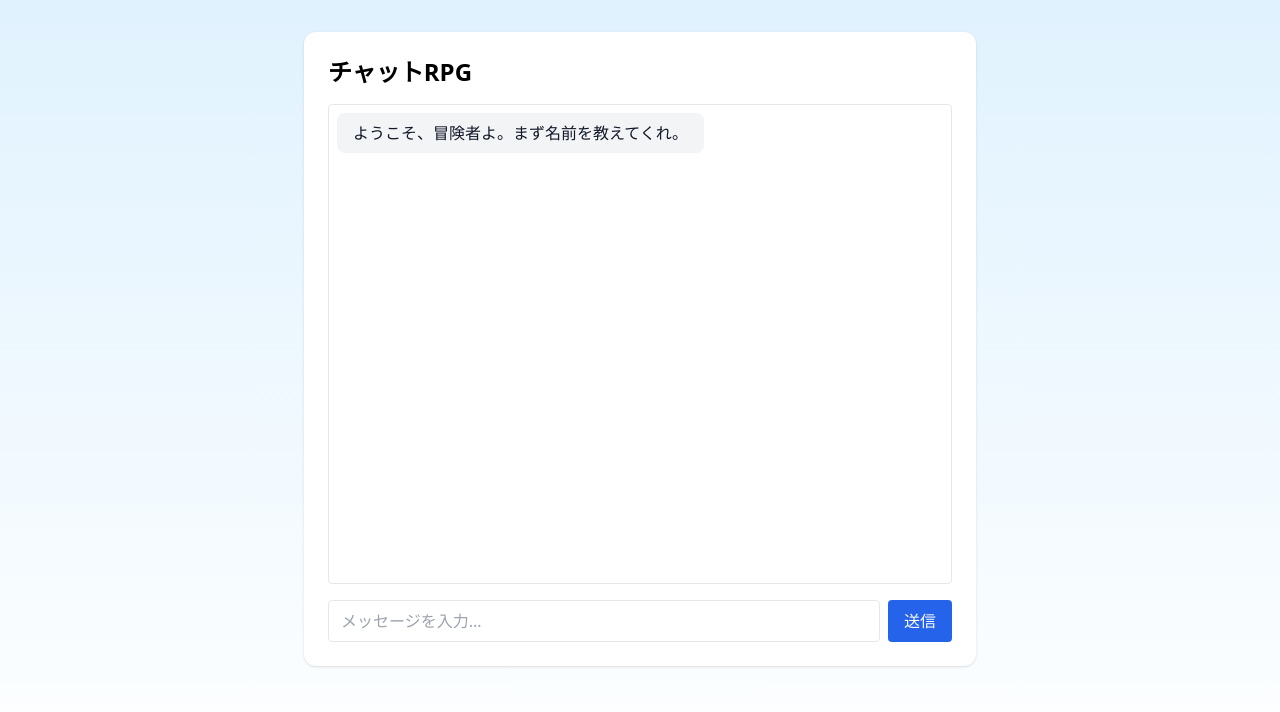
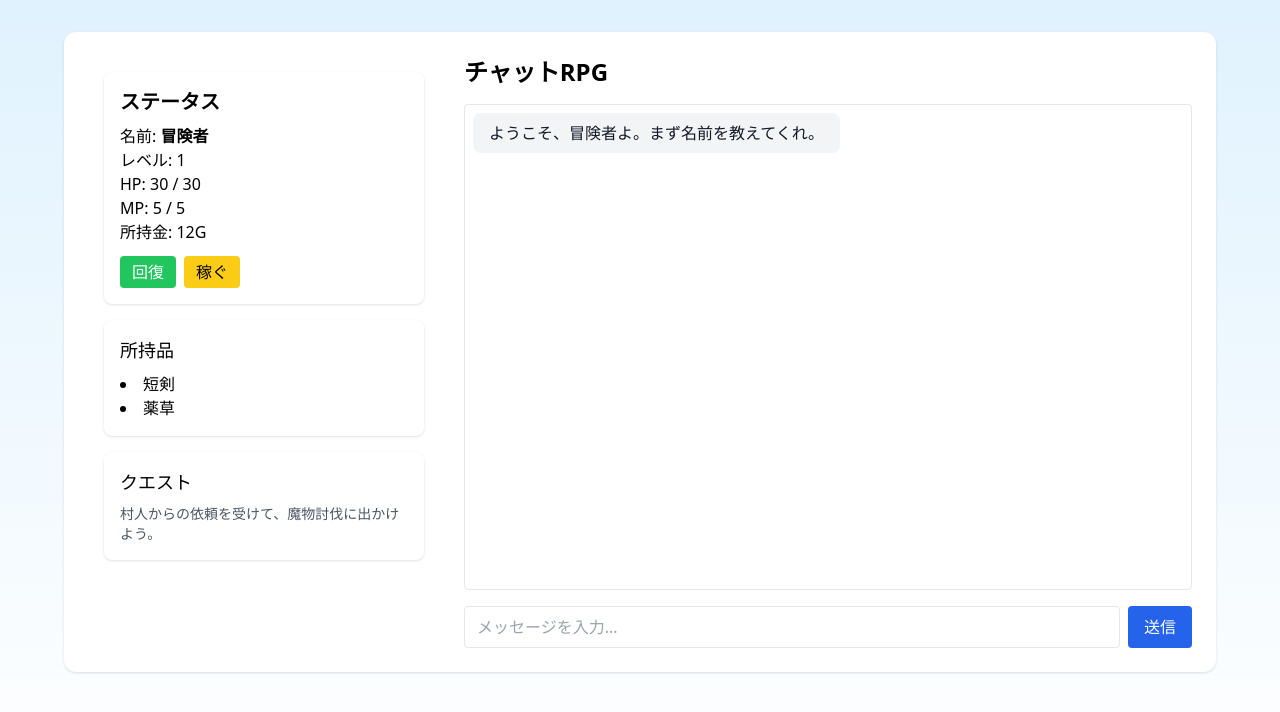
Before and after one commit to ttrace/chat-commander, a Next.js app: page / in a window 1280 px wide. Shown: the top 712 px of the page. Built offline with nearby package versions, Linux system fonts and the light colour scheme.

Commit message:
2画面化

```diff
--- /dev/null
+++ b/components/ChatPanel.js
@@ -0,0 +1,9 @@
+import ChatWindow from '../pages/chatWindow'
+
+export default function ChatPanel({ children }) {
+  return (
+    <div className="p-4 flex flex-col h-full">
+      {children}
+    </div>
+  )
+}
--- /dev/null
+++ b/components/MainPanel.js
@@ -0,0 +1,45 @@
+import { useState } from 'react'
+
+export default function MainPanel() {
+  const [player, setPlayer] = useState({ name: '冒険者', level: 1, hp: 30, maxHp: 30, mp: 5, maxMp: 5, gold: 12 })
+  const [inventory, setInventory] = useState(['短剣', '薬草'])
+
+  const heal = () => {
+    setPlayer(p => ({ ...p, hp: Math.min(p.maxHp, p.hp + 10) }))
+  }
+
+  const gainGold = () => {
+    setPlayer(p => ({ ...p, gold: p.gold + 5 }))
+  }
+
+  return (
+    <div className="p-4">
+      <div className="bg-white rounded-lg shadow p-4 mb-4">
+        <h2 className="text-xl font-semibold">ステータス</h2>
+        <div className="mt-2">
+          <div>名前: <strong>{player.name}</strong></div>
+          <div>レベル: {player.level}</div>
+          <div>HP: {player.hp} / {player.maxHp}</div>
+          <div>MP: {player.mp} / {player.maxMp}</div>
+          <div>所持金: {player.gold}G</div>
+        </div>
+        <div className="mt-3 flex gap-2">
+          <button onClick={heal} className="px-3 py-1 bg-green-500 text-white rounded">回復</button>
+          <button onClick={gainGold} className="px-3 py-1 bg-yellow-400 text-black rounded">稼ぐ</button>
+        </div>
+      </div>
+
+      <div className="bg-white rounded-lg shadow p-4 mb-4">
+        <h3 className="text-lg font-medium">所持品</h3>
+        <ul className="mt-2 list-disc list-inside">
+          {inventory.map((it, i) => <li key={i}>{it}</li>)}
+        </ul>
+      </div>
+
+      <div className="bg-white rounded-lg shadow p-4">
+        <h3 className="text-lg font-medium">クエスト</h3>
+        <p className="mt-2 text-sm text-gray-600">村人からの依頼を受けて、魔物討伐に出かけよう。</p>
+      </div>
+    </div>
+  )
+}
--- a/pages/index.js
+++ b/pages/index.js
@@ -1,106 +1,77 @@
-import { useState, useRef } from "react";
+import { useState, useRef } from 'react'
+import MainPanel from '../components/MainPanel'
 
 function ChatMessage({ who, text }) {
-  const isUser = who === "user";
+  const isUser = who === 'user'
   return (
-    <div className={`flex ${isUser ? "justify-end" : "justify-start"} mb-2`}>
-      <div
-        className={`${
-          isUser ? "bg-blue-600 text-white" : "bg-gray-100 text-gray-900"
-        } px-4 py-2 rounded-lg max-w-[80%]`}
-      >
-        {text}
+    <div className={`flex ${isUser ? 'justify-end' : 'justify-start'} mb-2`}>
+      <div className={`${isUser ? 'bg-blue-600 text-white' : 'bg-gray-100 text-gray-900'} px-4 py-2 rounded-lg max-w-[80%]`}>{text}</div>
     </div>
-    </div>
-  );
+  )
 }
 
-export default function Home() {
+function ChatPanel() {
   const [messages, setMessages] = useState([
-    { who: "system", text: "ようこそ、冒険者よ。まず名前を教えてくれ。" },
-  ]);
-  const [text, setText] = useState("");
-  const [isLoading, setIsLoading] = useState(false);
-  const [isComposing, setIsComposing] = useState(false);
-  const isComposingRef = useRef(false);
-  const justComposedRef = useRef(false);
+    { who: 'system', text: 'ようこそ、冒険者よ。まず名前を教えてくれ。' },
+  ])
+  const [text, setText] = useState('')
+  const [isLoading, setIsLoading] = useState(false)
+  const [isComposing, setIsComposing] = useState(false)
+  const isComposingRef = useRef(false)
+  const justComposedRef = useRef(false)
 
   const sendMessage = async () => {
-    if (!text.trim()) return;
-    const userMsg = { who: "user", text };
-    setMessages((prev) => [...prev, userMsg]);
-    setText("");
+    if (!text.trim()) return
+    const userMsg = { who: 'user', text }
+    setMessages(prev => [...prev, userMsg])
+    setText('')
 
-    setIsLoading(true);
+    setIsLoading(true)
     try {
-      const payload = { messages: [...messages, userMsg] };
-      const res = await fetch("/api/chat", {
-        method: "POST",
-        headers: { "Content-Type": "application/json" },
+      const payload = { messages: [...messages, userMsg] }
+      const res = await fetch('/api/chat', {
+        method: 'POST',
+        headers: { 'Content-Type': 'application/json' },
         body: JSON.stringify(payload),
-      });
-      const data = await res.json();
-      const botReply = data.reply || "...";
-      setMessages((prev) => [...prev, { who: "system", text: botReply }]);
+      })
+      const data = await res.json()
+      const botReply = data.reply || '...'
+      setMessages(prev => [...prev, { who: 'system', text: botReply }])
     } catch (err) {
-      setMessages((prev) => [
-        ...prev,
-        { who: "system", text: "通信でエラーが発生しました。" },
-      ]);
+      setMessages(prev => [...prev, { who: 'system', text: '通信でエラーが発生しました。' }])
     } finally {
-      setIsLoading(false);
+      setIsLoading(false)
     }
-  };
+  }
 
   const onKeyDown = (e) => {
     // 入力中（IME composing）の Enter は送信しない
-    if (e.key === "Enter") {
-      // React の合成イベントでは nativeEvent.isComposing が使えるブラウザが多い
-      const nativeComposing = e.nativeEvent && e.nativeEvent.isComposing;
-      console.log(
-        "[debug] onKeyDown: key=Enter, isComposingRef=",
-        isComposingRef.current,
-        "isComposing=",
-        isComposing,
-        "native.isComposing=",
-        nativeComposing,
-        "justComposed=",
-        justComposedRef.current
-      );
-      if (
-        isComposingRef.current ||
-        isComposing ||
-        nativeComposing ||
-        justComposedRef.current
-      )
-        return;
-      e.preventDefault();
-      sendMessage();
+    if (e.key === 'Enter') {
+      const nativeComposing = e.nativeEvent && e.nativeEvent.isComposing
+      console.log('[debug] onKeyDown: key=Enter, isComposingRef=', isComposingRef.current, 'isComposing=', isComposing, 'native.isComposing=', nativeComposing, 'justComposed=', justComposedRef.current)
+      if (isComposingRef.current || isComposing || nativeComposing || justComposedRef.current) return
+      e.preventDefault()
+      sendMessage()
     }
-  };
+  }
 
   const onCompositionStart = () => {
-    console.log("[debug] compositionstart -> true");
-    isComposingRef.current = true;
-    setIsComposing(true);
-  };
+    console.log('[debug] compositionstart -> true')
+    isComposingRef.current = true
+    setIsComposing(true)
+  }
   const onCompositionEnd = () => {
-    console.log("[debug] compositionend -> false");
-    isComposingRef.current = false;
-    setIsComposing(false);
+    console.log('[debug] compositionend -> false')
+    isComposingRef.current = false
+    setIsComposing(false)
     // 同一イベントループ内に発生する Enter を抑止する
-    justComposedRef.current = true;
-    setTimeout(() => {
-      justComposedRef.current = false;
-    }, 0);
-  };
+    justComposedRef.current = true
+    setTimeout(() => { justComposedRef.current = false }, 0)
+  }
 
   return (
-    <div className="min-h-screen bg-gradient-to-b from-sky-100 to-white p-8">
-      <div className="max-w-2xl mx-auto bg-white rounded-xl shadow p-6">
-        <h1 className="text-2xl font-bold mb-4">チャットRPG</h1>
-
-        <div className="mb-4 h-[60vh] overflow-auto p-2 border rounded">
+    <div className="h-full flex flex-col">
+      <div className="flex-1 mb-4 overflow-auto p-2 border rounded bg-white">
         {messages.map((m, i) => (
           <ChatMessage key={i} who={m.who} text={m.text} />
         ))}
@@ -117,14 +88,26 @@ export default function Home() {
           className="flex-1 border rounded px-3 py-2"
           placeholder="メッセージを入力..."
         />
-          <button
-            onClick={sendMessage}
-            className="bg-blue-600 text-white px-4 py-2 rounded"
-          >
+        <button onClick={sendMessage} className="bg-blue-600 text-white px-4 py-2 rounded">
           送信
         </button>
       </div>
     </div>
+  )
+}
+
+export default function Home() {
+  return (
+    <div className="min-h-screen bg-gradient-to-b from-sky-100 to-white p-8">
+      <div className="max-w-6xl mx-auto bg-white rounded-xl shadow p-6 grid grid-cols-3 gap-6" style={{height: '80vh'}}>
+        <div className="col-span-1 overflow-auto">
+          <MainPanel />
         </div>
-  );
+        <div className="col-span-2 flex flex-col">
+          <h1 className="text-2xl font-bold mb-4">チャットRPG</h1>
+          <ChatPanel />
+        </div>
+      </div>
+    </div>
+  )
 }
```
Lines whose indentation alone changed are shown as unchanged.
